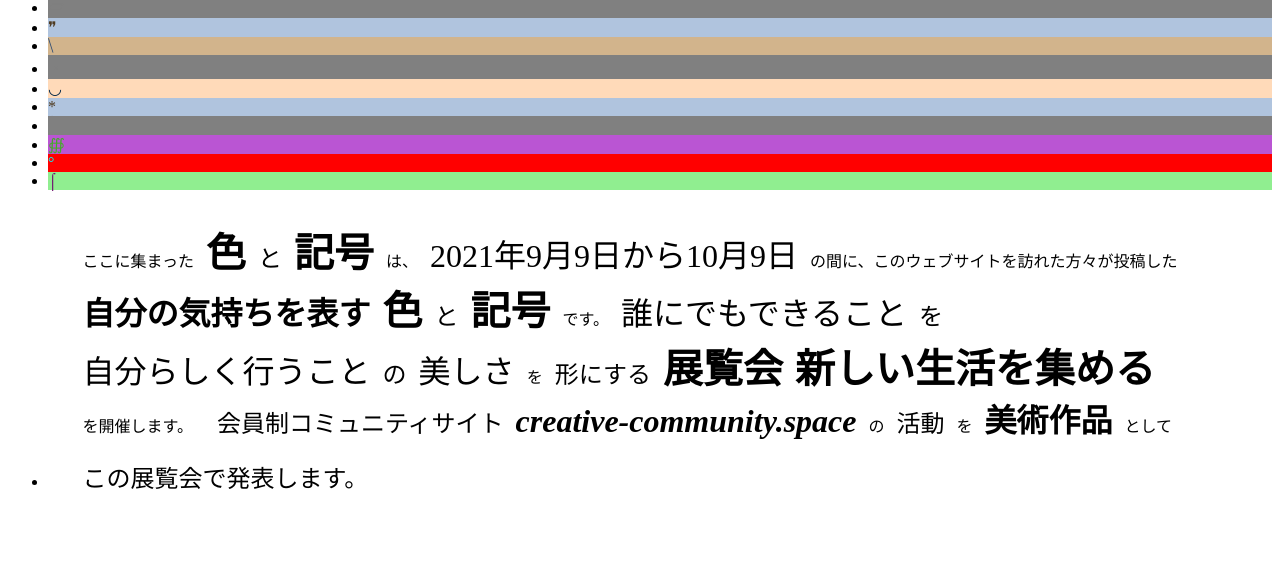
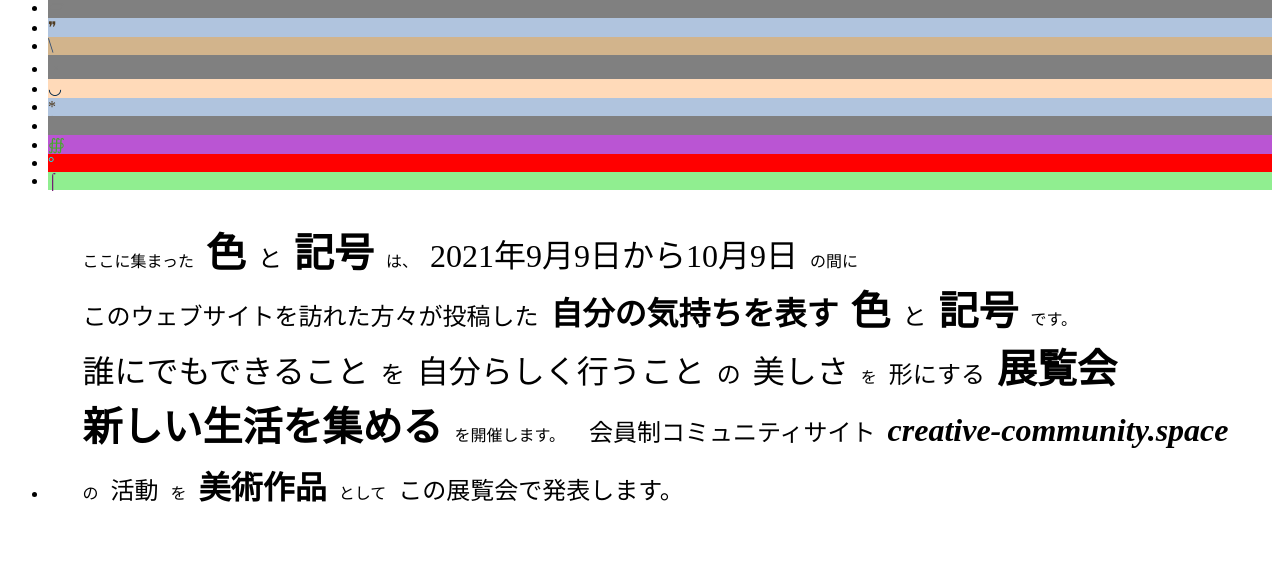
Before and after one commit to creative-community-pehu/index, a PHP site: page /sp/all.php in a window 1280 px wide. Shown: the part 280-852 px from the top of the page. Run offline with PHP 8.4, Linux system fonts and the light colour scheme; data that the repository does not hold is empty; some libraries are stand-ins or nearby versions.

Commit message:
Update all.php

```diff
--- a/sp/all.php
+++ b/sp/all.php
@@ -95,7 +95,8 @@ fclose($fp);
 <li class="must positive">記号</li>
 <li class="">は、</li>
 <li class="unknown can">2021年9月9日から10月9日</li>
-<li class="">の間に、このウェブサイトを訪れた方々が投稿した</li>
+<li class="">の間に</li>
+<li class="neither">このウェブサイトを訪れた方々が投稿した</li>
 <li class="must unknown">自分の気持ちを表す</li>
 <li class="must positive">色</li>
 <li class="neither">と</li>
```
